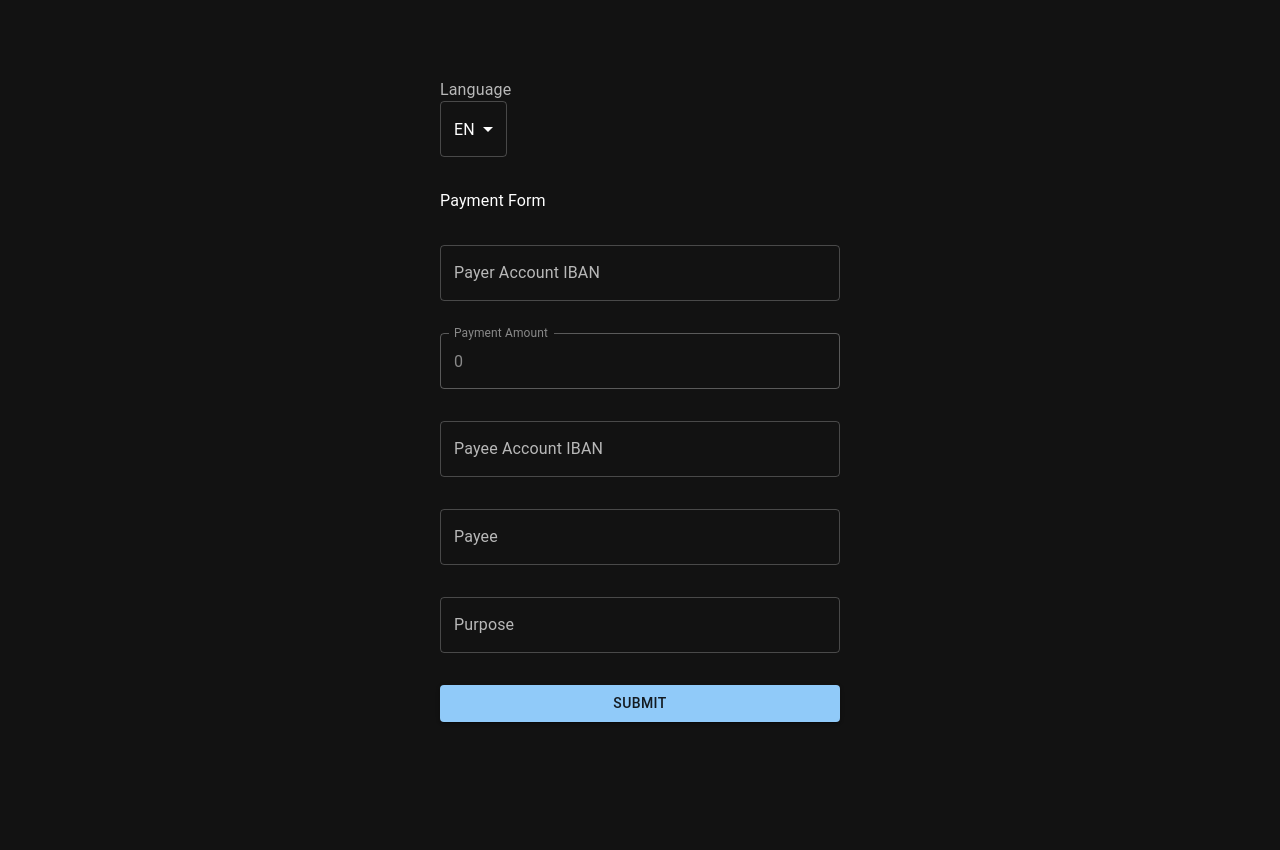
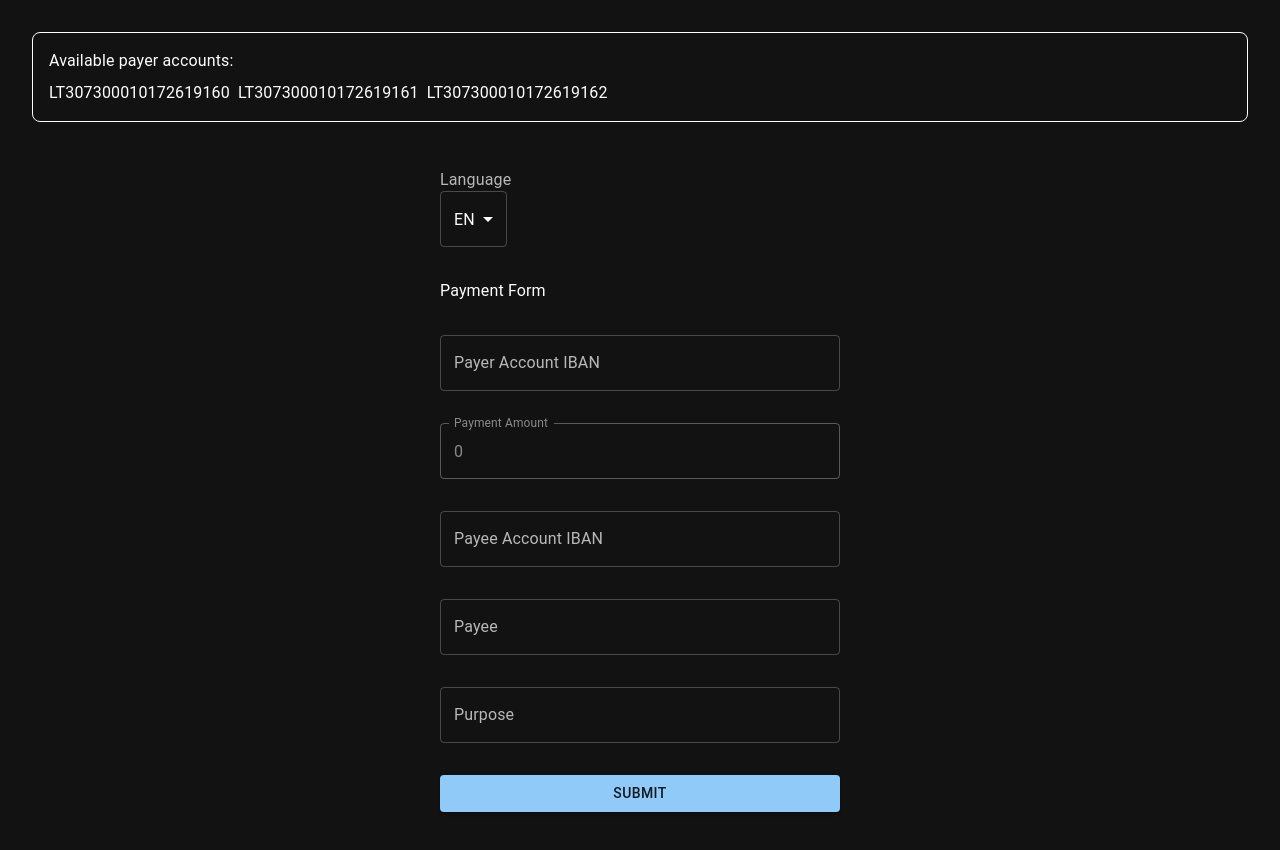
Before and after one commit to IgnasKav/baltic-amadeus-task, a React (Vite) app: page / in a window 1280 px wide. Shown: the top 850 px of the page. Before the commit the page ends 800 px from the top, so only its background shows below. Built offline with nearby package versions, Linux system fonts and the light colour scheme.

Commit message:
add helper widget to show available payer accounts

```diff
--- a/src/App.tsx
+++ b/src/App.tsx
@@ -4,6 +4,7 @@ import CssBaseline from "@mui/material/CssBaseline";
 import { QueryClient, QueryClientProvider } from "@tanstack/react-query";
 import { AccountProvider } from "./contexts/account-context";
 import { payerAccounts } from "./components/schemas/payer-accounts";
+import { AccountHelper } from "./components/account-helper";
 
 const darkTheme = createTheme({
   palette: {
@@ -18,6 +19,7 @@ const App = () => {
         <QueryClientProvider client={new QueryClient()}>
           <ThemeProvider theme={darkTheme}>
             <CssBaseline />
+            <AccountHelper />
             <div className="h-full flex items-center justify-center">
               <PaymentForm />
             </div>
--- /dev/null
+++ b/src/components/account-helper.tsx
@@ -0,0 +1,17 @@
+import { useAccount } from "@/contexts/account-context";
+
+export const AccountHelper = () => {
+  const { accounts } = useAccount();
+  return (
+    <div className="p-4 border rounded-lg">
+      Available payer accounts:
+      <div className="mt-2 flex gap-2">
+        {accounts.map((account) => (
+          <div key={account.id}>
+            <div>{account.iban}</div>
+          </div>
+        ))}
+      </div>
+    </div>
+  );
+};
```
